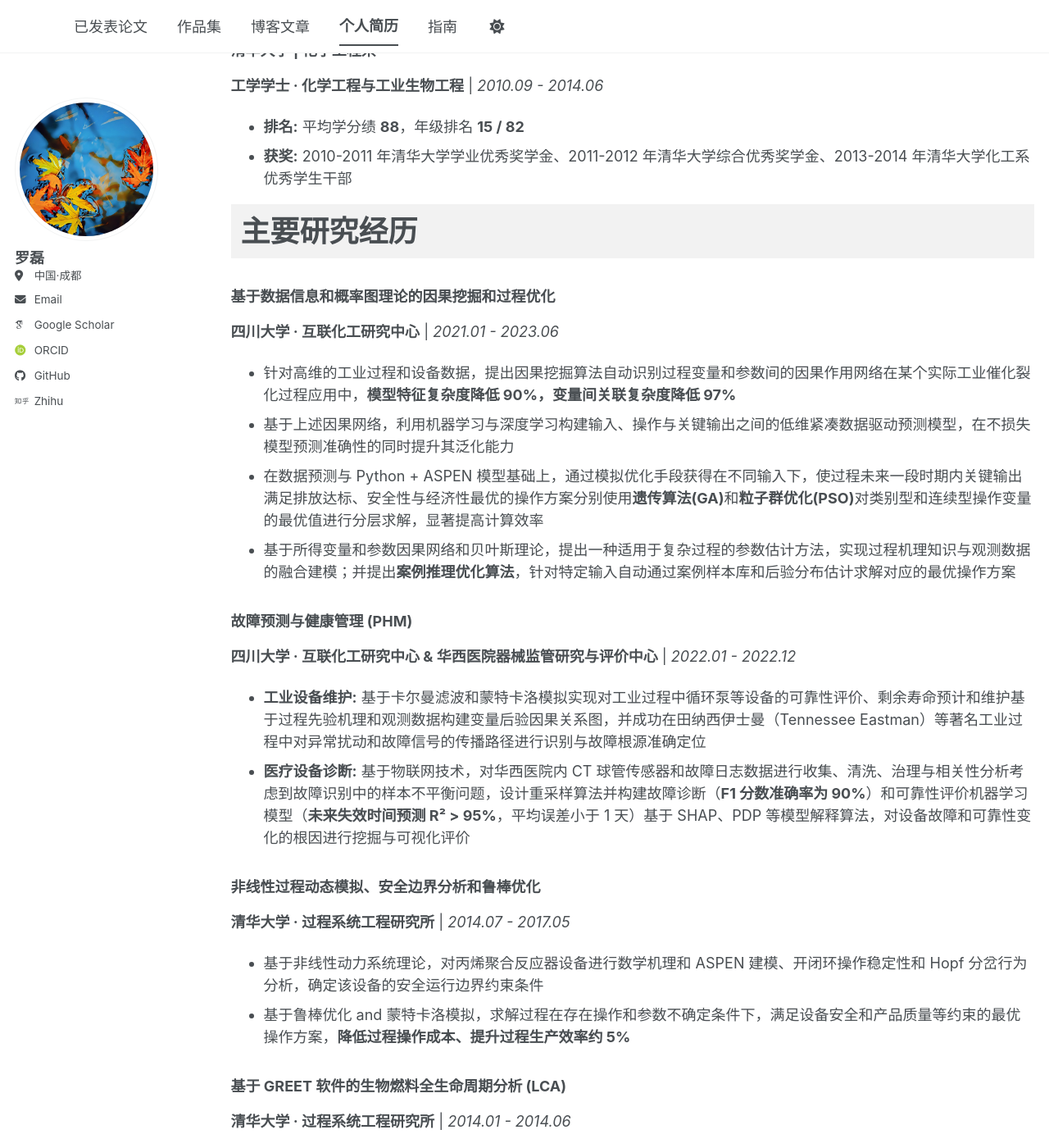
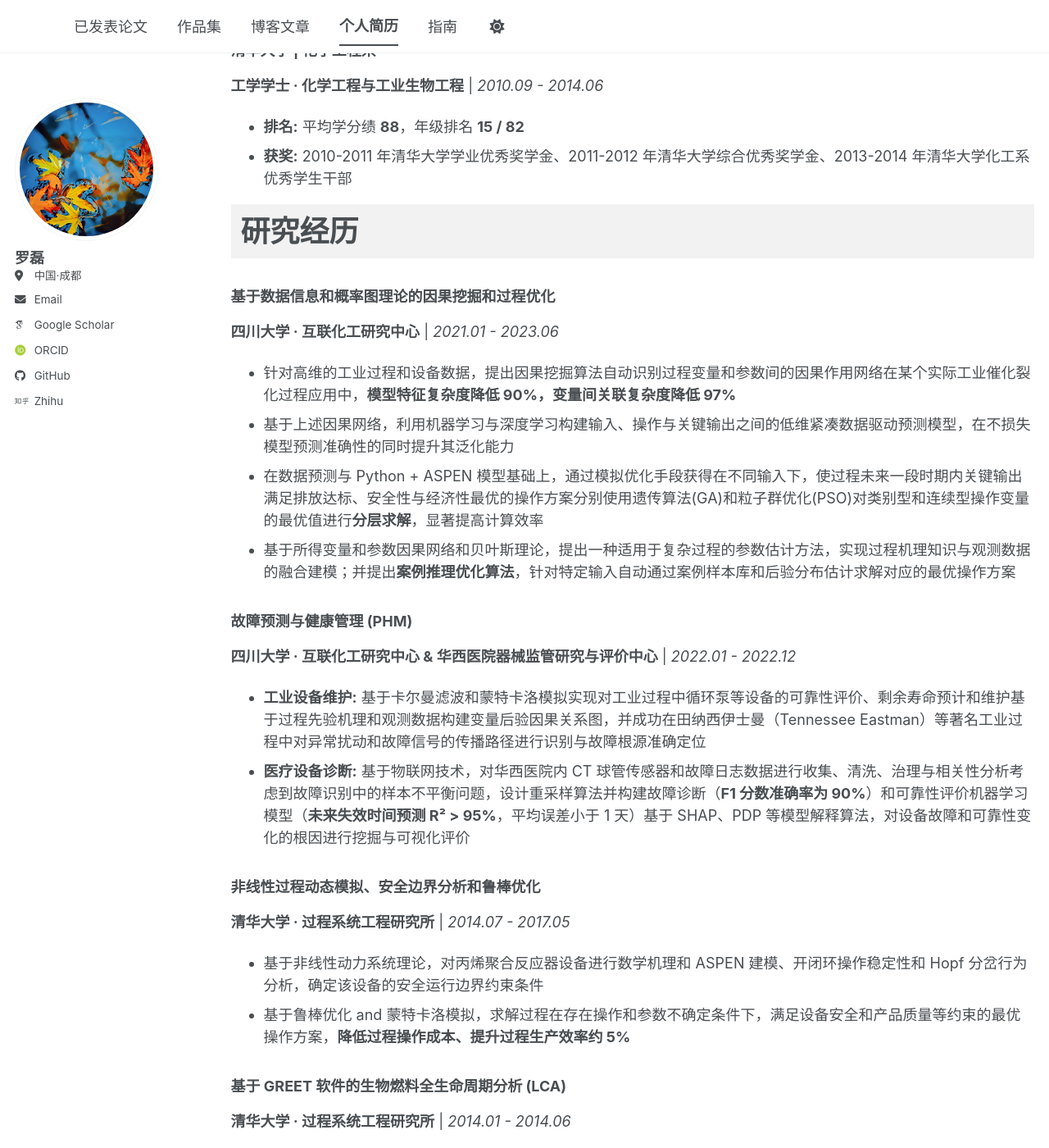
Before and after one commit to Ulti-Dreisteine/academicpages, a Jekyll site: the page built from _pages/cv.md, in a window 1280 px wide and 1400 px high, scrolled down 1114 px. Shown: the whole window at 82% size. Built offline with Jekyll 4.4.1, drawn with Linux system fonts in a browser that asks for light colours; some web fonts are replaced; a script bundle is joined from its source files by our own code; library files that are not in the unit come from our copies.

Commit message:
更新：修改个人简历页面，简化标题，调整“主要研究经历”和“主要工作经历”为“研究经历”和“工作经历”

```diff
--- a/_pages/cv.md
+++ b/_pages/cv.md
@@ -54,7 +54,7 @@ meta: "1992.05 | 四川成都"
 
 
 <div style="background:#f2f2f2;padding:6px 12px;font-weight:bold;font-size:2em;">
-主要研究经历
+研究经历
 </div>
 
 
@@ -63,7 +63,7 @@ meta: "1992.05 | 四川成都"
 **四川大学 · 互联化工研究中心** | *2021.01 - 2023.06*
 - 针对高维的工业过程和设备数据，提出因果挖掘算法自动识别过程变量和参数间的因果作用网络在某个实际工业催化裂化过程应用中，**模型特征复杂度降低 90%，变量间关联复杂度降低 97%**
 - 基于上述因果网络，利用机器学习与深度学习构建输入、操作与关键输出之间的低维紧凑数据驱动预测模型，在不损失模型预测准确性的同时提升其泛化能力
-- 在数据预测与 Python + ASPEN 模型基础上，通过模拟优化手段获得在不同输入下，使过程未来一段时期内关键输出满足排放达标、安全性与经济性最优的操作方案分别使用**遗传算法(GA)**和**粒子群优化(PSO)**对类别型和连续型操作变量的最优值进行分层求解，显著提高计算效率
+- 在数据预测与 Python + ASPEN 模型基础上，通过模拟优化手段获得在不同输入下，使过程未来一段时期内关键输出满足排放达标、安全性与经济性最优的操作方案分别使用遗传算法(GA)和粒子群优化(PSO)对类别型和连续型操作变量的最优值进行**分层求解**，显著提高计算效率
 - 基于所得变量和参数因果网络和贝叶斯理论，提出一种适用于复杂过程的参数估计方法，实现过程机理知识与观测数据的融合建模；并提出**案例推理优化算法**，针对特定输入自动通过案例样本库和后验分布估计求解对应的最优操作方案
 
 ### 故障预测与健康管理 (PHM)
@@ -83,7 +83,7 @@ meta: "1992.05 | 四川成都"
 
 
 <div style="background:#f2f2f2;padding:6px 12px;font-weight:bold;font-size:2em;">
-主要工作经历
+工作经历
 </div>
 
 
```
